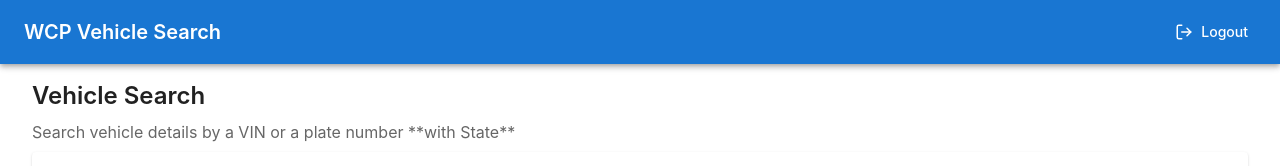
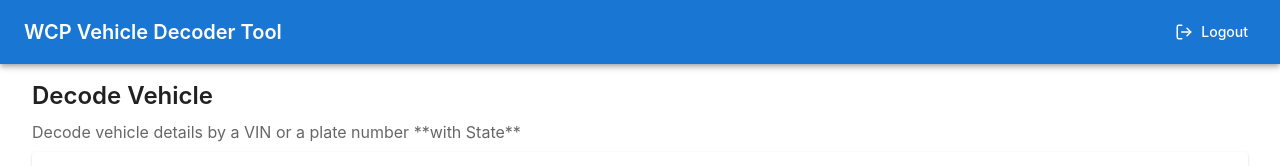
Before and after one commit to jamesphm04/WCP_vin_decoder_fe, a React (Vite) app: page /search in a window 1280 px wide. Shown: the top 166 px of the page. Built offline with nearby package versions, Linux system fonts and the light colour scheme; sample sign-in values are in the browser's storage.

Commit message:
change name, on focus

```diff
--- a/index.html
+++ b/index.html
@@ -4,7 +4,7 @@
     <meta charset="UTF-8" />
     <link rel="icon" type="image/svg+xml" href="/vite.svg" />
     <meta name="viewport" content="width=device-width, initial-scale=1.0" />
-    <title>WCP Vin Decoder</title>
+    <title>WCP Vehicle Decoder Tool</title>
   </head>
   <body>
     <div id="root"></div>
--- a/src/components/Layout.tsx
+++ b/src/components/Layout.tsx
@@ -32,7 +32,7 @@ const Layout = ({ children }: LayoutProps) => {
             component="div"
             sx={{ flexGrow: 1, fontWeight: 600 }}
           >
-            WCP Vehicle Search
+            WCP Vehicle Decoder Tool
           </Typography>
           <Button
             color="inherit"
--- a/src/pages/login/LoginPage.tsx
+++ b/src/pages/login/LoginPage.tsx
@@ -96,7 +96,7 @@ const LoginPage = () => {
               color="text.secondary"
               textAlign="center"
             >
-              Search vehicle details by a VIN or a plate number **with State**
+              Decode vehicle details by a VIN or a plate number **with State**
             </Typography>
           </Box>
 
--- a/src/pages/search/SearchPage.tsx
+++ b/src/pages/search/SearchPage.tsx
@@ -119,10 +119,10 @@ const SearchPage = () => {
       {isAuthenticated && <WCPChatbot />}
       <Box sx={{ mx: "auto", width: "100%" }}>
         <Typography variant="h5" component="h1" fontWeight={600} gutterBottom>
-          Vehicle Search
+          Decode Vehicle
         </Typography>
         <Typography variant="body1" color="text.secondary" sx={{ mb: 1 }}>
-          Search vehicle details by a VIN or a plate number **with State**
+          Decode vehicle details by a VIN or a plate number **with State**
         </Typography>
 
         <Paper sx={{ p: 2, mb: 2 }}>
@@ -139,6 +139,10 @@ const SearchPage = () => {
                 label="VIN"
                 value={vin}
                 onChange={(e) => setVin(e.target.value)}
+                onFocus={() => {
+                  setPlate("");
+                  setState("");
+                }}
                 disabled={loading}
                 placeholder="e.g., MNALSAE107W707518"
               />
@@ -147,12 +151,19 @@ const SearchPage = () => {
                 label="Plate Number"
                 value={plate}
                 onChange={(e) => setPlate(e.target.value)}
+                onFocus={() => {
+                  setVin("");
+                  setState("");
+                }}
                 disabled={loading}
                 placeholder="e.g., ABC1234"
               />
               <Select
                 value={state}
                 onChange={(e) => setState(e.target.value)}
+                onFocus={() => {
+                  setVin("");
+                }}
                 disabled={loading}
                 displayEmpty
               >
```
